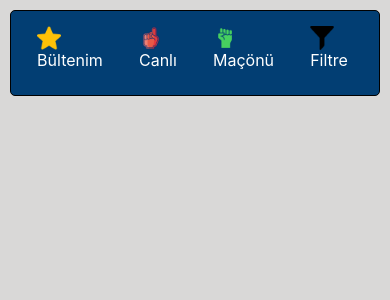
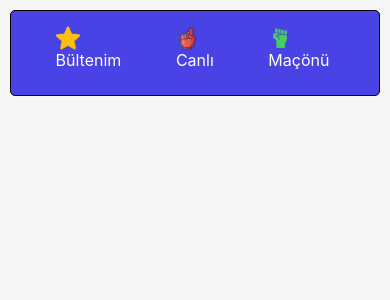
Before and after one commit to bstkpnr/invenoa-case, a React Native app: screen / in a window 390 px wide. Shown: the top 300 px of the page. Built offline with nearby package versions, Linux system fonts and the light colour scheme.

Commit message:
edit fix

```diff
--- a/src/components/MenuItem/MenuItem.style.ts
+++ b/src/components/MenuItem/MenuItem.style.ts
@@ -29,6 +29,7 @@ export default StyleSheet.create({
     overflow: 'visible',
     zIndex: 2,
     backgroundColor:'#F5F5F5'
+
   },
   subMenuText: {
     fontSize: 14,
--- a/src/components/MenuItem/MenuItem.tsx
+++ b/src/components/MenuItem/MenuItem.tsx
@@ -1,5 +1,5 @@
 import React, { useEffect, useState } from 'react';
-import { View, Text, TouchableOpacity, Image, Animated } from 'react-native';
+import { View, Text, TouchableOpacity, Image, Animated, Dimensions } from 'react-native';
 import styles from './MenuItem.style';
 import { ScrollView } from 'react-native-gesture-handler';
 
@@ -19,7 +19,11 @@ interface Menu {
 
 const MenuItem: React.FC<Menu> = ({ id, name, img, subMenus, onSubMenuClick }) => {
   const [activeSubMenuId, setActiveSubMenuId] = useState<number | null>(null);
+  const [activeSubMenuItemId, setActiveSubMenuItemId] = useState<number | null>(null);
   const opacity = new Animated.Value(1);
+  const scale = new Animated.Value(1);
+  const subMenuScale = new Animated.Value(1);
+  const translateX = new Animated.Value(0);
 
   useEffect(() => {
     Animated.timing(opacity, {
@@ -27,13 +31,37 @@ const MenuItem: React.FC<Menu> = ({ id, name, img, subMenus, onSubMenuClick }) =
       duration: 300,
       useNativeDriver: true,
     }).start();
+
+    Animated.timing(scale, {
+      toValue: activeSubMenuId === id ? 1.1 : 1,
+      duration: 300,
+      useNativeDriver: true,
+    }).start();
+
+    Animated.timing(translateX, {
+      toValue: activeSubMenuId === id && id === subMenus.length - 1 ? -100 : 0,
+      duration: 300,
+      useNativeDriver: true,
+    }).start();
   }, [activeSubMenuId]);
+
+  useEffect(() => {
+    Animated.timing(subMenuScale, {
+      toValue: activeSubMenuItemId !== null ? 1.1 : 1,
+      duration: 300,
+      useNativeDriver: true,
+    }).start();
+  }, [activeSubMenuItemId]);
 
   return (
     <Animated.View
       style={[
         styles.menuItem,
-        { opacity: opacity, zIndex: activeSubMenuId === id ? 1 : 0 },
+        {
+          opacity: opacity,
+          zIndex: activeSubMenuId === id ? 1 : 0,
+          transform: [{ scale: scale }, { translateX: translateX }]
+        },
       ]}
     >
       <TouchableOpacity
@@ -44,22 +72,30 @@ const MenuItem: React.FC<Menu> = ({ id, name, img, subMenus, onSubMenuClick }) =
       </TouchableOpacity>
 
       {activeSubMenuId === id && (
-        <View style={styles.subMenuContainer}>
         <ScrollView
+          style={styles.subMenuContainer}
           horizontal
           showsHorizontalScrollIndicator={false}
         >
             {subMenus.map(subMenu => (
+              <Animated.View
+                style={[
+                  { transform: [{ scale: subMenu.id === activeSubMenuItemId ? subMenuScale : 1 }] },
+                ]}
+              >
                 <TouchableOpacity
                   key={subMenu.id}
-                onPress={() => (onSubMenuClick ? onSubMenuClick(subMenu) : null)}
+                  onPress={() => {
+                    if(onSubMenuClick) onSubMenuClick(subMenu);
+                    setActiveSubMenuItemId(subMenu.id);
+                  }}
                 >
                   <Image source={subMenu.img} style={styles.subIcon} />
                   <Text style={styles.subMenuText}>{subMenu.subMenuName}</Text>
                 </TouchableOpacity>
+              </Animated.View>
             ))}
         </ScrollView>
-        </View>
       )}
     </Animated.View>
   );
--- a/src/components/Navbar/Navbar.style.ts
+++ b/src/components/Navbar/Navbar.style.ts
@@ -3,7 +3,7 @@ import {StyleSheet} from 'react-native';
 export default StyleSheet.create({
   container: {
     flex: 1,
-    backgroundColor: '#D9D8D7',
+    backgroundColor: '#F5F5F5',
     padding: 10,
   },
   navBar: {
@@ -15,7 +15,7 @@ export default StyleSheet.create({
     padding: 5,
     width: '100%',
     flexWrap: 'nowrap',
-    backgroundColor:'#023E73',
+    backgroundColor:'#4942E4',
     overflow: 'hidden',
 
   },
@@ -31,7 +31,8 @@ export default StyleSheet.create({
 
   },
   text: {
-    color:'#fff',
-    fontSize:24
+    color:'#4942E4',
+    fontSize:24,
+    fontWeight:'700'
   },
 });
--- a/src/data/data.ts
+++ b/src/data/data.ts
@@ -62,27 +62,7 @@ const data = [
       },
     ],
   },
-  {
-    name: 'Filtre',
-    img: require('../assets/filter.png'),
-    subMenus: [
-      {
-        id: 1,
-        subMenuName: 'Futbol',
-        img: require('../assets/soccer-ball-variant.png'),
-      },
-      {
-        id: 2,
-        subMenuName: 'Voleybol',
-        img: require('../assets/volleyball.png'),
-      },
-      {
-        id: 3,
-        subMenuName: 'Hentbol',
-        img: require('../assets/handball.png'),
-      },
-    ],
-  },
+
 ];
 
 export {data};
```
Lines whose indentation alone changed are shown as unchanged.
